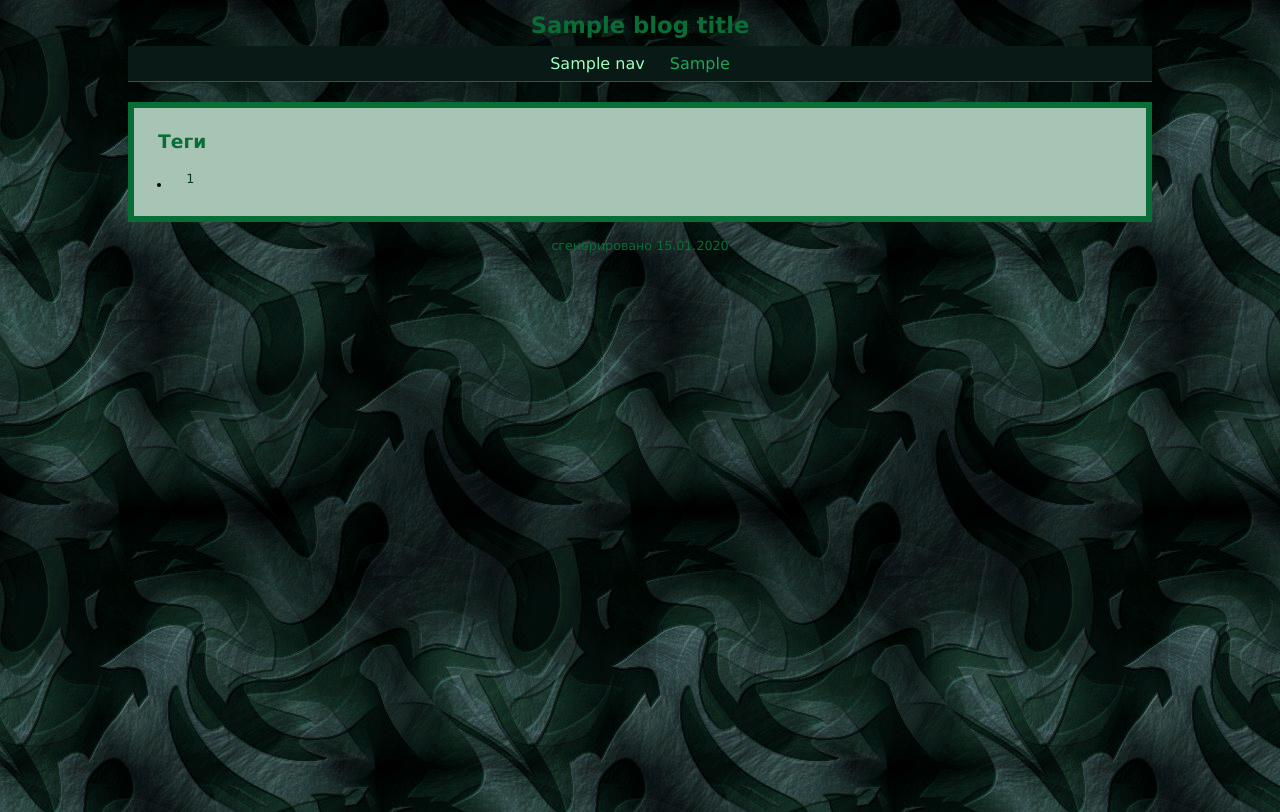
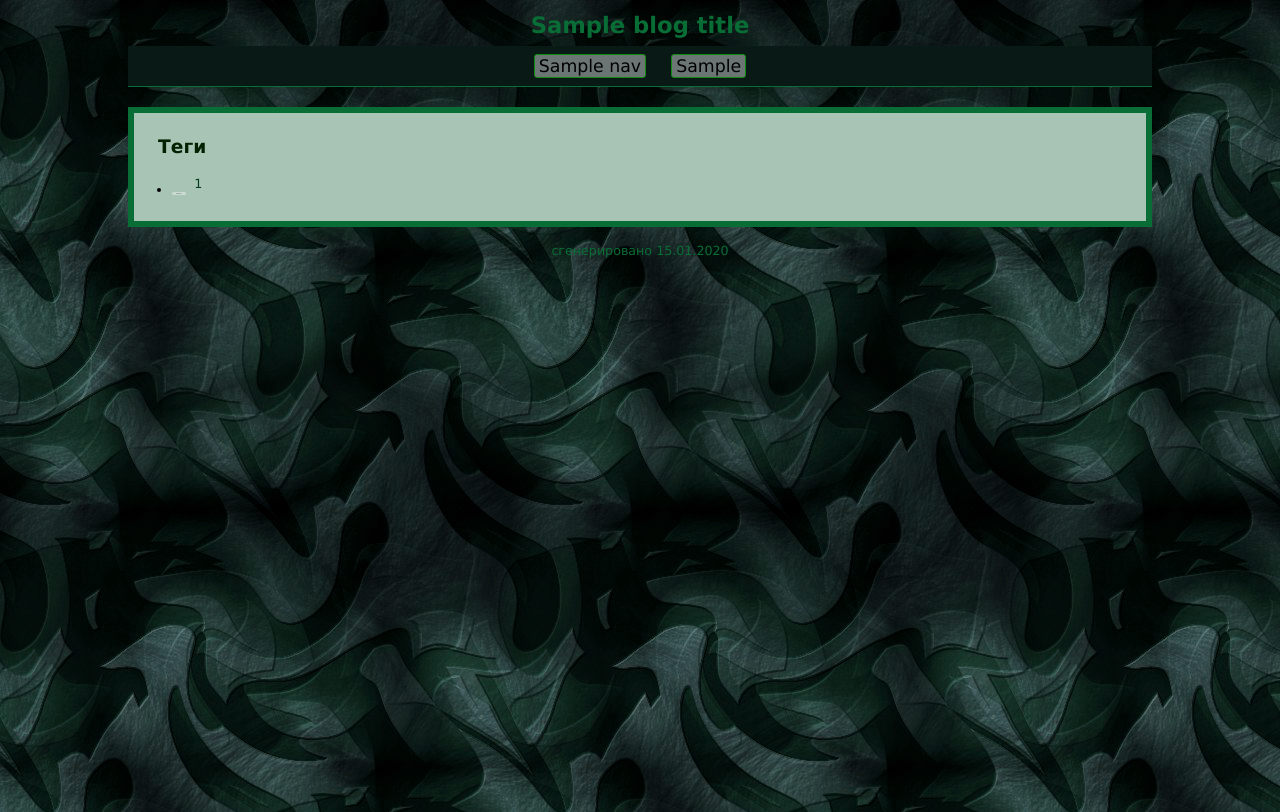
Before and after one commit to keenest-keen/project_jj, a Python web app: template src/generator/templates/tags.html in a window 1280 px wide. Run offline with Jinja, Linux system fonts and the light colour scheme; the template is opened without the code that fills it: most values are stand-ins (such as "Sample title", 1, 10 or a date in 2020).

Commit message:
feat: стили, селекторы, фавиконка

```diff
--- a/src/extractor/selectors.py
+++ b/src/extractor/selectors.py
@@ -11,6 +11,7 @@ VISIBILITY_CLASSES = {
     "i-posticon-private":  "private",
     "i-posticon-friends":  "friends",
     "i-posticon-friendsonly": "custom",
+    "i-posticon-protected": "custom",
 }
 VISIBILITY_IMG_RE = re.compile(r"icon_(public|private|friends)", re.I)
 
--- a/src/generator/static/css/style.css
+++ b/src/generator/static/css/style.css
@@ -5,7 +5,7 @@ html, body { height: 100%; }
 body {
   margin: 0;
   background-color: #091915;
-  background-image: url(../img/background.gif);
+  background-image: url(/blog/img/background.gif);
   background-position: center top;
   background-repeat: repeat;
   background-attachment: fixed;
@@ -13,17 +13,16 @@ body {
   font: normal normal 12pt Verdana, Arial, Helvetica, sans-serif;
 }
 a {
-  color: #9cffc0;
+  color: #000000;
   text-decoration: none;
-  transition: color .15s, background-color .15s;
+  background-color: rgba(255, 255, 255, 0.4); /* полупрозрачный белый маркер */
+  padding: 1px 4px;
+  border-radius: 3px; /* слегка скругляем углы */
+  transition: background-color 0.2s;
 }
 a:hover {
-  color: #f9f5f5;
-  background-color: rgba(9,109,54,.35);
-  text-decoration: underline;
+  background-color: rgba(255, 255, 255, 0.8); /* при наведении маркер становится ярче */
 }
-a:visited { color: #1da65a; }
-a:active  { color: #f9f5f5; }
 
 hr.separator {
   border: none;
@@ -50,6 +49,17 @@ hr.separator {
 .site-title {
   font: normal bold 17pt Verdana, Arial, Helvetica, sans-serif;
   color: #096d36;
+  text-decoration: none;
+  background-color: transparent;
+}
+.site-title:visited {
+  color: #096d36;
+  text-decoration: none;
+}
+.site-title:hover {
+  color: #9cffc0;
+  text-decoration: none;
+  background-color: transparent;
 }
 
 .site-nav {
@@ -61,9 +71,8 @@ hr.separator {
   padding: 8px 0;             /* было padding-bottom: 8px — теперь паддинг сверху тоже нужен */
   background-color: #091915;  /* ← непрозрачный фон, иначе сквозь навигацию будет «просвечивать» контент */
   border-bottom: 1px solid #096d36;
-}
+  text-decoration: none;
 
-.site-nav {
   box-shadow: 0 0 0 rgba(0,0,0,0);
   animation: nav-shadow linear both;
   animation-timeline: scroll();
@@ -76,20 +85,20 @@ hr.separator {
 .site-nav a {
   margin: 0 10px;
   display: inline-block;
-  font-size: 12pt;
+  font-size: 13pt;
+  border: solid 1px #108c10;
 }
-.site-nav a.active { color: #f9f5f5; font-weight: bold; }
-.site-nav .nav-home { color: #1da65a; }
+.site-nav a.active { color: #9cffc0; font-weight: bold; }
 
 .content {
   background-color: #a7c4b4;
   border: 6px solid #096d36;
   padding: 20px 24px;
-  /* border-radius: 6px; */
   line-height: 1.55;
 }
 @media (max-width: 600px) {
   .content { padding: 12px 14px; }
+  .site-nav a { margin: 0; }
 }
 
 .site-footer {
@@ -107,7 +116,6 @@ hr.separator {
 .post-preview .date,
 .post-full .date {
   font: normal 14pt Verdana, Arial, Helvetica, sans-serif;
-  /* color: #096d36; */
   color: #002200;
   text-align: right;
   margin-top: 4px;
@@ -129,6 +137,7 @@ hr.separator {
   font-size: 12pt;
 }
 .subjlink, .subjlink:visited {
+  text-decoration: none;
   color: #096d36;
   font-weight: bold;
   font-size: 14pt;
@@ -228,7 +237,6 @@ ul.meta {
 ul.meta li { margin: 3px 0; }
 .meta-label { color: #000; font-weight: bold; margin-right: 1px; }
 .meta-value { color: #000; }
-.meta-tag { color: #9cffc0; }
 .mood-icon {
   vertical-align: middle;
   width: 18px; height: 18px;
@@ -237,11 +245,12 @@ ul.meta li { margin: 3px 0; }
 /* «(открыть пост)» */
 .open-post {
   text-align: right;
-  /* margin-top: 8px; */
   color: #000;
   font-size: 10.5pt;
 }
-.open-post a { color: #9cffc0; }
+/* .open-post a { color: #1da65a; } */
+/* .open-post a:hover { color: #9cffc0; } */
+
 
 /* =====================================================
    страница поста
@@ -255,8 +264,12 @@ ul.meta li { margin: 3px 0; }
   gap: 12px;
   flex-wrap: wrap;
 }
-.post-nav a { max-width: 48%; color: #096d36; font-weight: bold; }
-.post-nav a:hover { color: #f9f5f5; }
+.post-nav a {
+  max-width: 48%;
+  color: #096d36;
+  font-weight: bold;
+}
+/* .post-nav a:hover { color: #f9f5f5; } */
 
 /* =====================================================
    пагинация
@@ -321,7 +334,7 @@ dl.profile dd { margin: 0 0 4px 0; color: #000; }
    заголовки страниц
    ===================================================== */
 .list-header {
-  color: #096d36;
+  color: #002200;
   font-size: 14pt;
   margin-top: 0;
 }
--- a/src/generator/templates/_post_preview.html
+++ b/src/generator/templates/_post_preview.html
@@ -17,6 +17,6 @@
   </div>
   {% include "_meta.html" %}
   <div class="open-post">
-    (<a href="{{ base }}{{ post.filename }}"> открыть пост </a>)
+    ( <a href="{{ base }}{{ post.filename }}">открыть пост</a> )
   </div>
 </article>
--- a/src/generator/templates/base.html
+++ b/src/generator/templates/base.html
@@ -5,6 +5,7 @@
 <meta name="viewport" content="width=device-width, initial-scale=1">
 <title>{% block title %}{{ blog_title }}{% endblock %}</title>
 <link rel="stylesheet" href="{{ base }}css/style.css">
+<link rel="icon" href="{{ base }}favicon.png" type="image/png" sizes="16x16">
 </head>
 <body>
 <div class="wrapper">
```
Also changed, not shown: src/generator/main.py (+3 -4 lines), src/extractor/readme.md.
